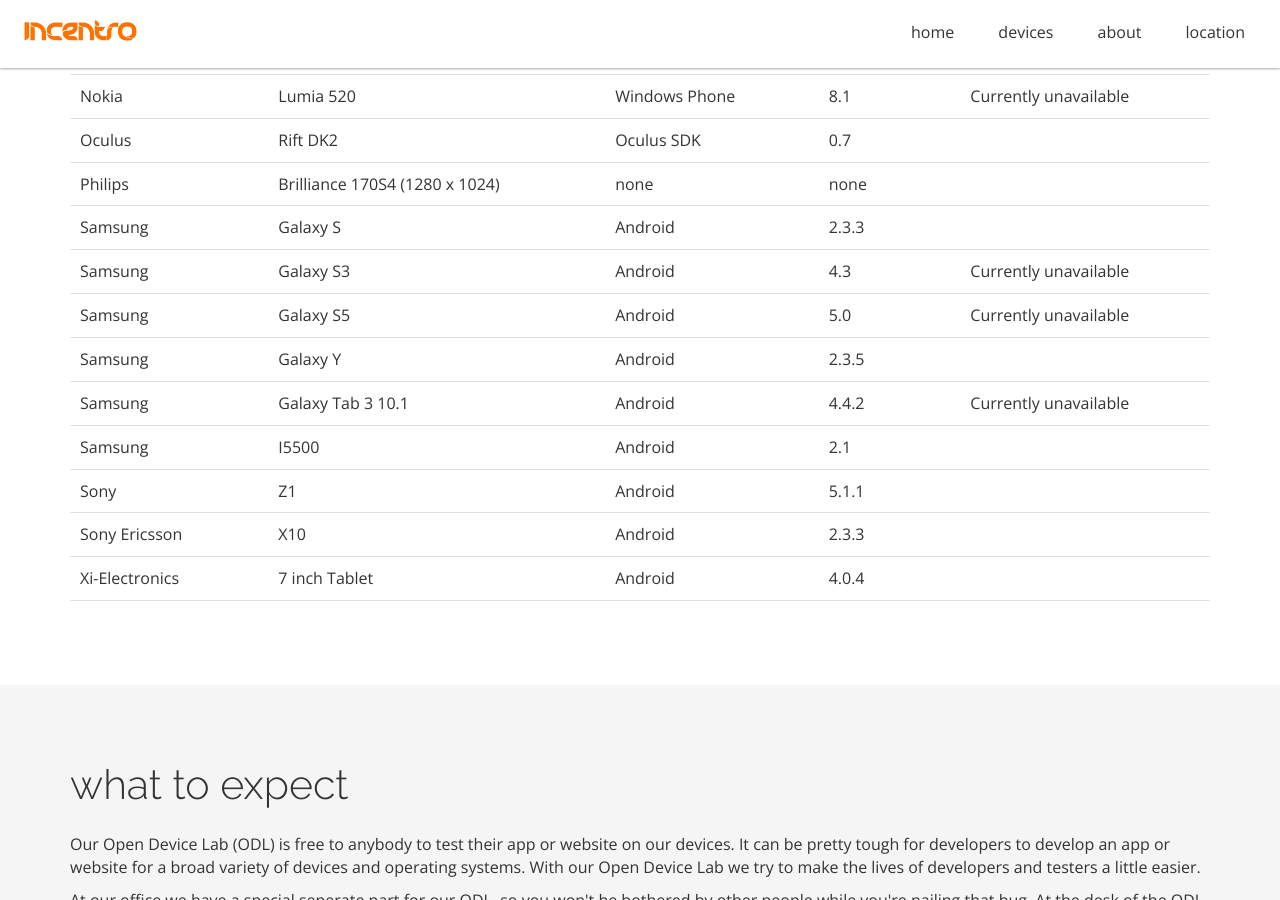
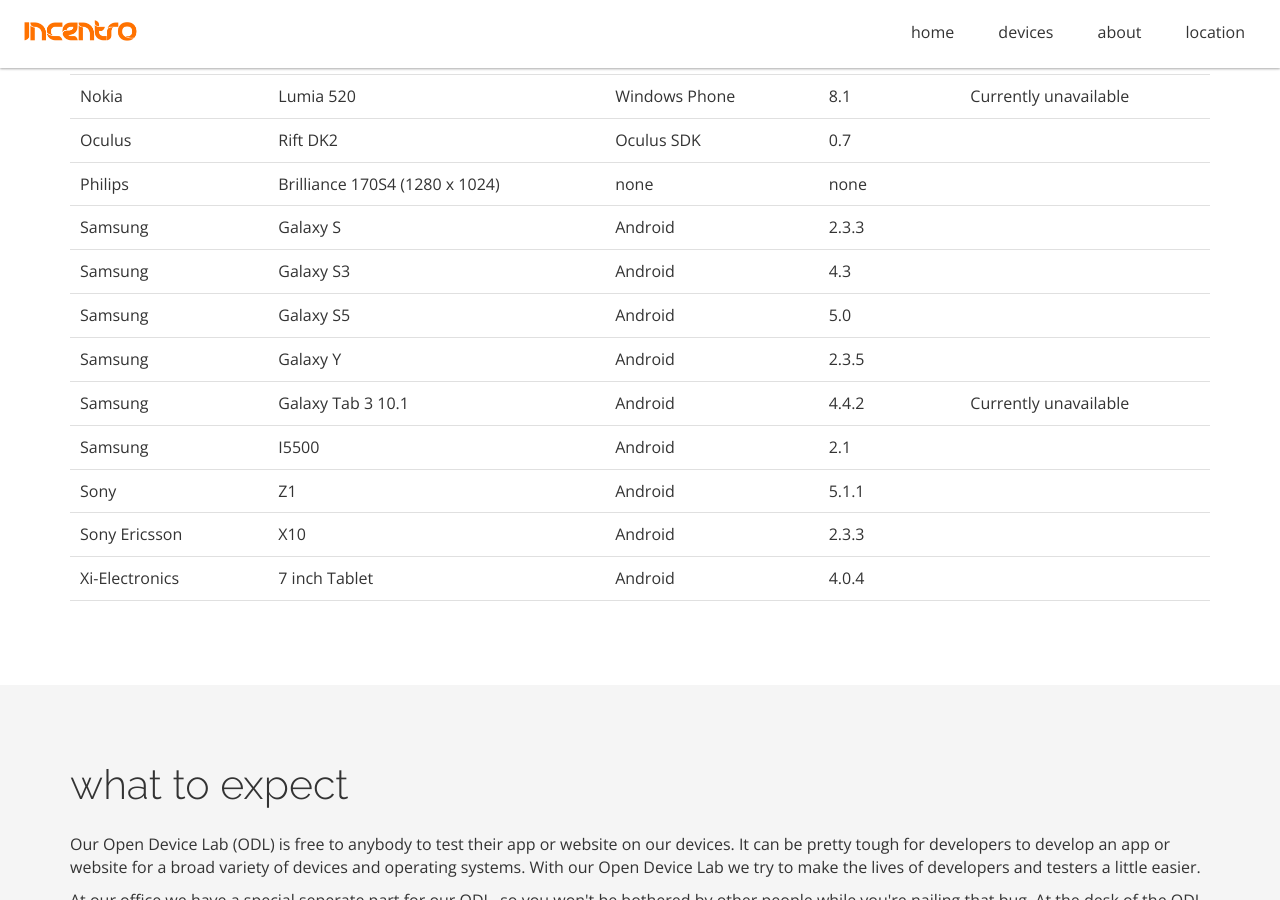
Before and after one commit to incentro/devicelab, a Jekyll site: the page built from index.html, in a window 1280 px wide and 900 px high, scrolled down 1446 px. Built offline with Jekyll 4.4.1, drawn with Linux system fonts in a browser that asks for light colours; nearby versions of some CDN libraries; Markdown is read by kramdown in place of the engine named in the settings.

Commit message:
Update devicelist.yml

```diff
--- a/_data/devicelist.yml
+++ b/_data/devicelist.yml
@@ -158,18 +158,14 @@
   device: Galaxy S3
   os: Android
   osversion: 4.3
-  remarks: Currently unavailable
 # Owner: Duco Zitman
-# Taken by Soerin
 
 - title: SamsungGalaxyS5.5.0
   vendor: Samsung
   device: Galaxy S5
   os: Android
   osversion: 5.0
-  remarks: Currently unavailable
 # Owner: Incentro Rotterdam
-# Taken by Soerin
 
 - title: SamsungGalaxyY2.3.5
   vendor: Samsung
```
